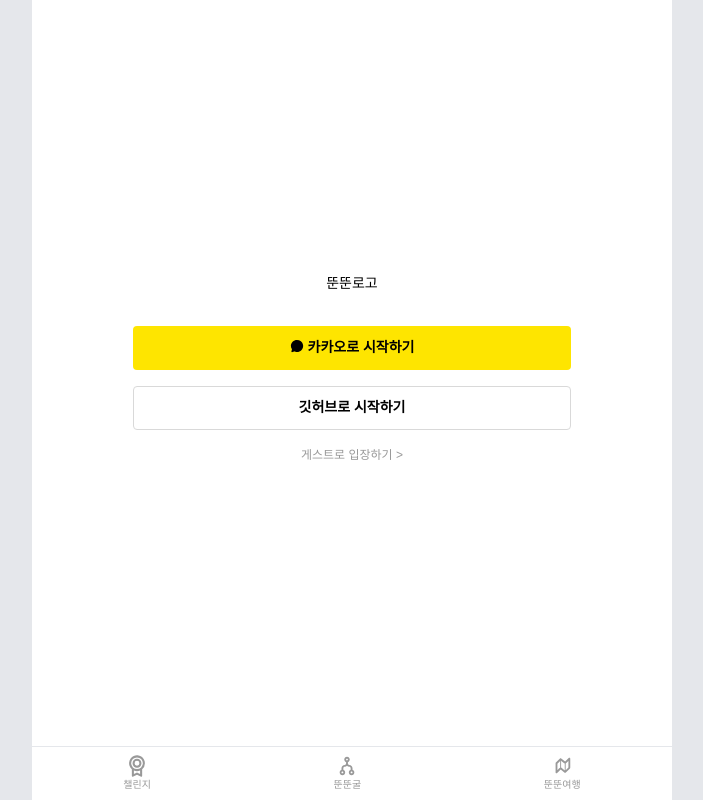
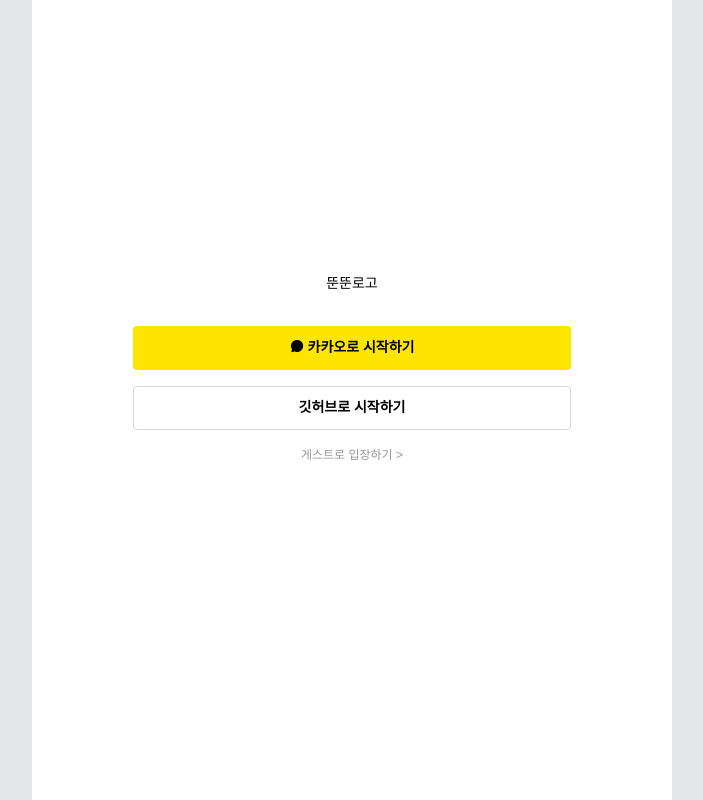
Before and after one commit to We-LGD/ddoon-ddoon, a React (Vite) app: page / in a window 1280 px wide. Shown: the whole page, without its empty margins (288-991 px from the left). Built offline with nearby package versions, Linux system fonts and the light colour scheme; a web font is replaced by a local one.

Commit message:
fix: Layout 컴포넌트 NavBar 제외 경로 수정

```diff
--- a/src/shared/components/templates/Layout.tsx
+++ b/src/shared/components/templates/Layout.tsx
@@ -4,7 +4,7 @@ import { LayoutProps } from '@/shared/interface/templatesType';
 
 function Layout({ children }: LayoutProps) {
   const location = useLocation();
-  const excludeNavBarPaths = ['/login', '/nickname-setup', '/tutorial'];
+  const excludeNavBarPaths = ['/', '/nickname-setup', '/tutorial'];
 
   const shouldHideNavBar = excludeNavBarPaths.includes(location.pathname);
 
```
